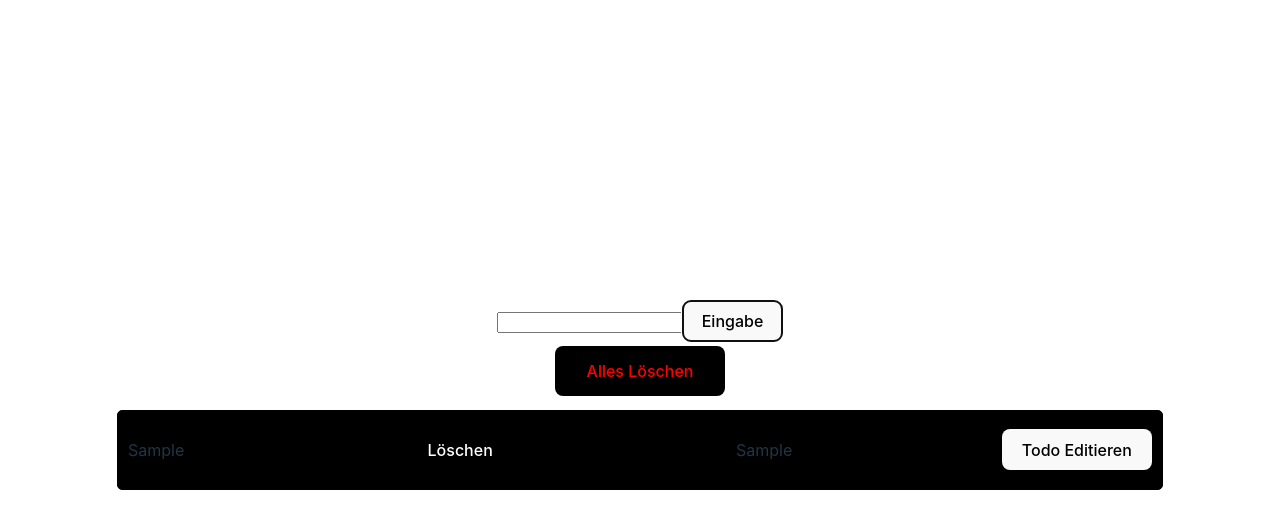
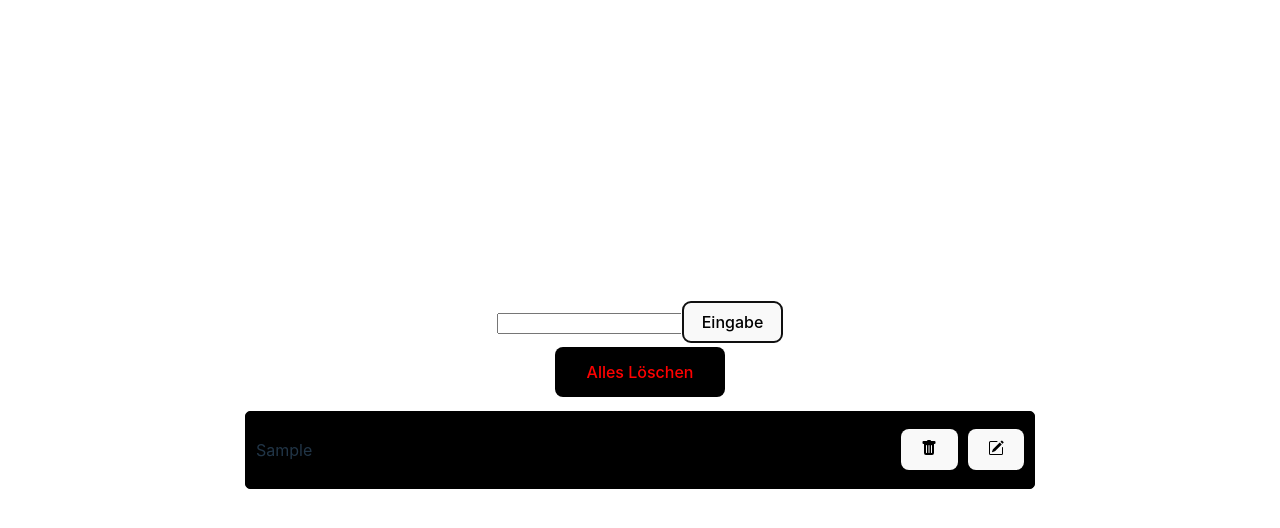
Before and after one commit to Heitzlni/Todo-list, a React (Vite) app in the folder ToDo/: page / in a window 1280 px wide. Both pictures are taken after typing "Sample" into the empty fields and a click on the button "Eingabe". Shown: the top 528 px of the page. Built offline with nearby package versions, Linux system fonts and the light colour scheme.

Commit message:
add edit todo

```diff
--- a/ToDo/src/App.jsx
+++ b/ToDo/src/App.jsx
@@ -1,48 +1,60 @@
-import { useState } from 'react';
-import './App.css';
+import { useState } from "react";
+import "./App.css";
 
 function DeleteButton({ deleteFunction }) {
   return (
     <>
       <button
-        className='deleteButton'
+        // className="deleteButton"
         onClick={() => {
           deleteFunction();
-        }}>
-        Löschen
+        }}
+      >
+        <svg fill="currentColor" viewBox="0 0 16 16" height="1em" width="1em">
+          <path d="M2.5 1a1 1 0 00-1 1v1a1 1 0 001 1H3v9a2 2 0 002 2h6a2 2 0 002-2V4h.5a1 1 0 001-1V2a1 1 0 00-1-1H10a1 1 0 00-1-1H7a1 1 0 00-1 1H2.5zm3 4a.5.5 0 01.5.5v7a.5.5 0 01-1 0v-7a.5.5 0 01.5-.5zM8 5a.5.5 0 01.5.5v7a.5.5 0 01-1 0v-7A.5.5 0 018 5zm3 .5v7a.5.5 0 01-1 0v-7a.5.5 0 011 0z" />
+        </svg>
       </button>
     </>
   );
 }
 function EditTodo({ EditTodofunction }) {
   return (
-
     <>
       <button
-        className='editTodo'
+        className="editTodo"
+        style={{ marginLeft: "10px" }}
         onClick={() => {
           EditTodofunction();
-        }}>
-        Todo Editieren
+        }}
+      >
+        <svg fill="currentColor" viewBox="0 0 16 16" height="1em" width="1em">
+          <path d="M15.502 1.94a.5.5 0 010 .706L14.459 3.69l-2-2L13.502.646a.5.5 0 01.707 0l1.293 1.293zm-1.75 2.456l-2-2L4.939 9.21a.5.5 0 00-.121.196l-.805 2.414a.25.25 0 00.316.316l2.414-.805a.5.5 0 00.196-.12l6.813-6.814z" />
+          <path
+            fillRule="evenodd"
+            d="M1 13.5A1.5 1.5 0 002.5 15h11a1.5 1.5 0 001.5-1.5v-6a.5.5 0 00-1 0v6a.5.5 0 01-.5.5h-11a.5.5 0 01-.5-.5v-11a.5.5 0 01.5-.5H9a.5.5 0 000-1H2.5A1.5 1.5 0 001 2.5v11z"
+          />
+        </svg>
       </button>
     </>
-  )
+  );
 }
 
 function App() {
-  const [todo, setTodo] = useState('');
+  const [todo, setTodo] = useState("");
   const [todos, setTodos] = useState([]);
+
+  const [editTodo, setEditTodo] = useState(null);
 
   const handleSubmit = (event) => {
     event.preventDefault();
     setTodos([...todos, todo]);
-    setTodo('');
+    setTodo("");
   };
   return (
     <>
       <form onSubmit={handleSubmit}>
         <input
-          type='text'
+          type="text"
           value={todo}
           onChange={(e) => setTodo(e.target.value)}
         />
@@ -50,28 +62,58 @@ function App() {
       </form>
 
       <button
-        className='deleteButtonAll'
+        className="deleteButtonAll"
         onClick={() => {
           setTodos([]);
-        }}>
+        }}
+      >
         Alles Löschen
       </button>
-      <div>
+      <div
+        style={{
+          display: "flex",
+          justifyContent: "center",
+          alignItems: "center",
+          flexDirection: "column",
+          width: "100%",
+        }}
+      >
         {todos.map((todo, index) => (
           <div
             style={{
-              display: 'flex',
-              justifyContent: 'space-between',
-              margin: '10px auto',
-              width: '80vw',
-              border: '1px solid black',
-              padding: '10px',
-              borderRadius: '5px',
-              alignItems: 'center',
-              background: '#000',
+              display: "flex",
+              justifyContent: "space-between",
+              margin: "10px auto",
+              width: "60vw",
+              border: "1px solid black",
+              padding: "10px",
+              borderRadius: "5px",
+              alignItems: "center",
+              background: "#000",
+              flexDirection: "row",
             }}
-            key={index}>
+            key={index}
+          >
+            {editTodo === index ? (
+              <form
+                onSubmit={(e) => {
+                  e.preventDefault();
+                  setEditTodo(null);
+                }}
+              >
+                <input
+                  value={todo}
+                  onChange={(e) => {
+                    const newTodos = [...todos];
+                    newTodos[index] = e.target.value;
+                    setTodos(newTodos);
+                  }}
+                />
+              </form>
+            ) : (
               <p>{todo}</p>
+            )}
+            <div>
               <DeleteButton
                 deleteFunction={() => {
                   const newTodos = [...todos];
@@ -79,17 +121,16 @@ function App() {
                   setTodos(newTodos);
                 }}
               />
-            <p>{todo}</p>
               <EditTodo
-             EditTodofunction={(updatedTodo) => {
-               const newTodos = [...todos];
-               newTodos[index] = updatedTodo;
-               setTodos(newTodos);
+                EditTodofunction={() => {
+                  setEditTodo(index);
+
+                  if (editTodo === index) {
+                    setEditTodo(null);
+                  }
                 }}
               />
-
-
-
+            </div>
           </div>
         ))}
       </div>
```
Lines whose indentation alone changed are shown as unchanged.
